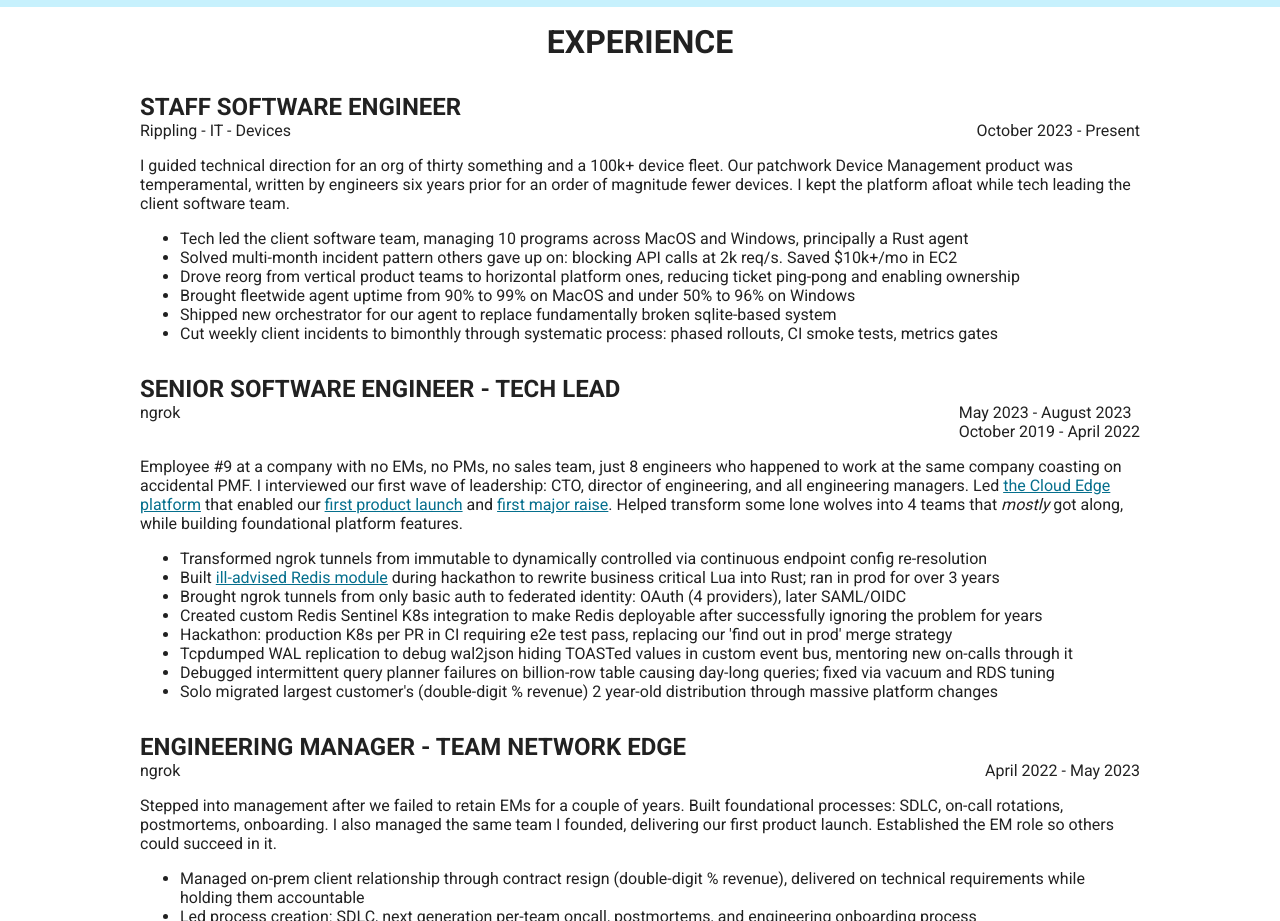
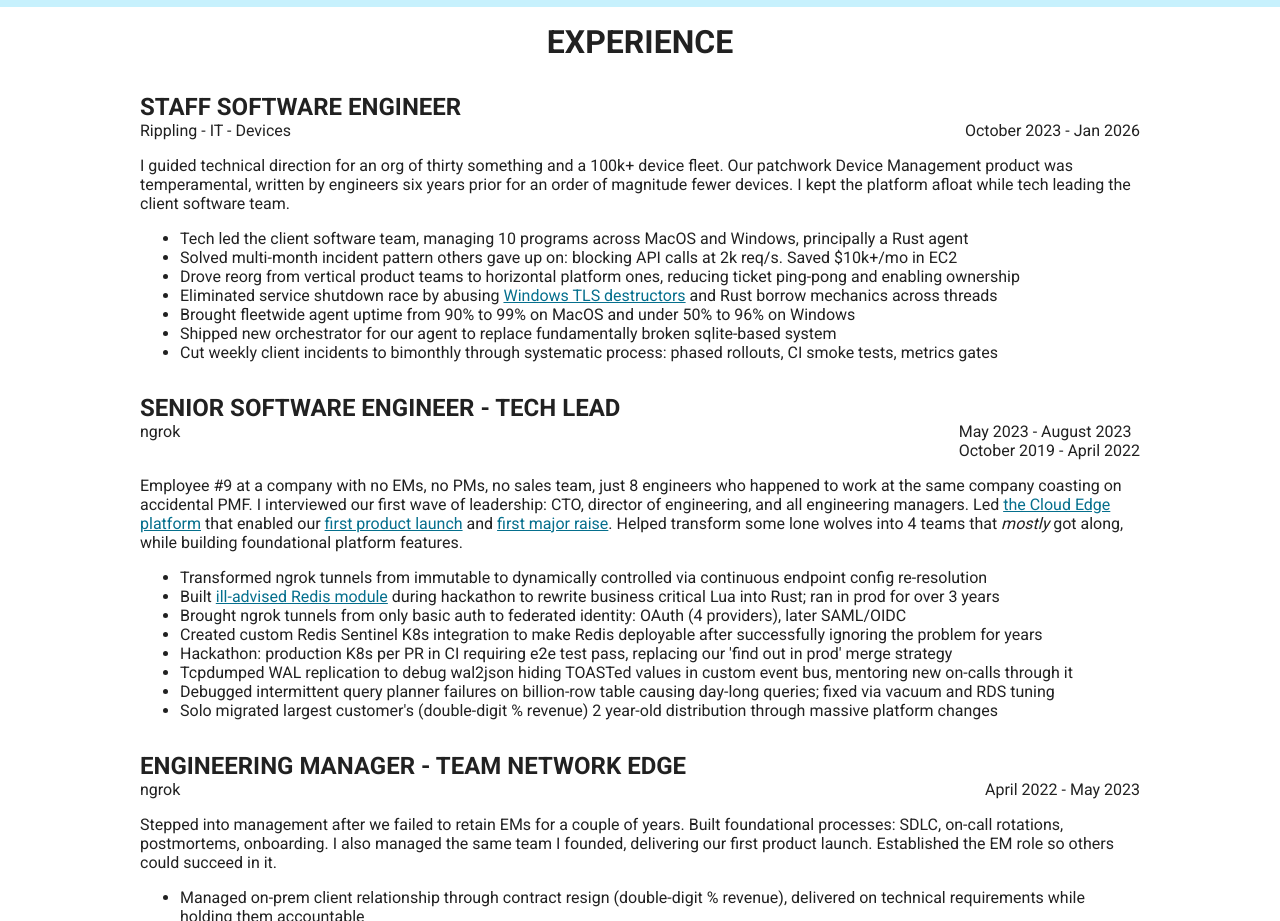
Before and after one commit to brhoades/brod.es, a React app: page / in a window 1280 px wide. Shown: the part 1800-2721 px from the top of the page. Built offline with nearby package versions, Linux system fonts and the light colour scheme.

Commit message:
clarify rippling end date, add line about thread-local storage hacks

```diff
--- a/src/components/sections/Experience.tsx
+++ b/src/components/sections/Experience.tsx
@@ -7,7 +7,7 @@ export default () => (
     <ExperienceSubsection
       title="Staff Software Engineer"
       company="Rippling - IT - Devices"
-      range="October 2023 - Present"
+      range="October 2023 - Jan 2026"
     >
       <p>
         I guided technical direction for an org of thirty something and a 100k+ device fleet.
@@ -25,6 +25,9 @@ export default () => (
         </li>
         <li>
           Drove reorg from vertical product teams to horizontal platform ones, reducing ticket ping-pong and enabling ownership
+        </li>
+        <li>
+          Eliminated service shutdown race by abusing <a href="https://doc.rust-lang.org/std/thread/struct.LocalKey.html#platform-specific-behavior">Windows TLS destructors</a> and Rust borrow mechanics across threads
         </li>
         <li>
           Brought fleetwide agent uptime from 90% to 99% on MacOS and under 50% to 96% on Windows
```
